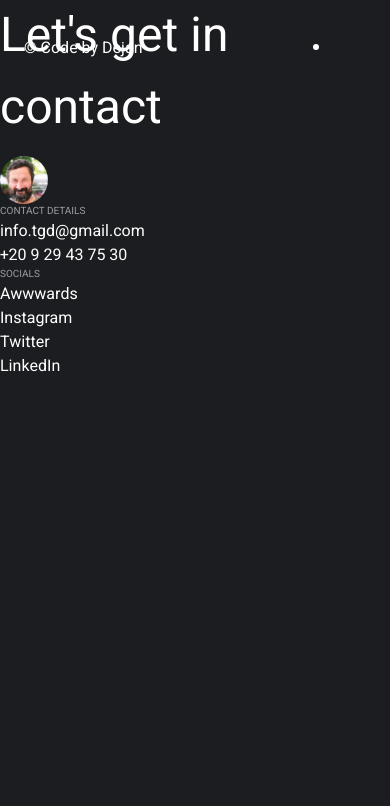
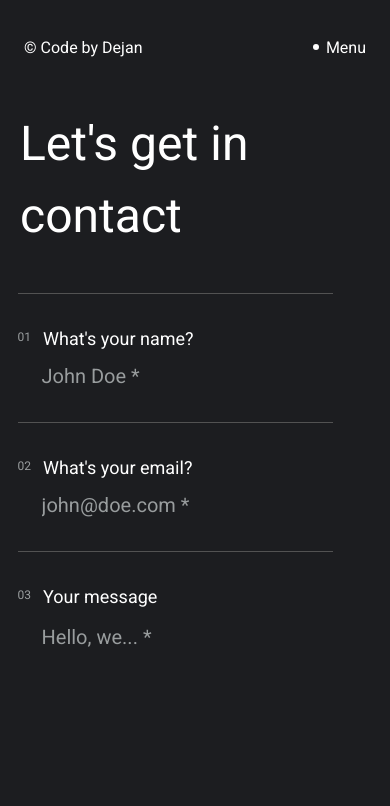
Before and after one commit to dejanheroxd/portfolio-dsn-v2, a React (Vite) app: page /contact in a window 390 px wide. Shown: the top 806 px of the page. Built offline with nearby package versions, Linux system fonts and the light colour scheme.

Commit message:
contact form responsive

```diff
--- a/package.json
+++ b/package.json
@@ -10,6 +10,7 @@
     "preview": "vite preview"
   },
   "dependencies": {
+    "@formspree/react": "^2.5.1",
     "framer-motion": "^10.16.4",
     "gsap": "^3.12.2",
     "install": "^0.13.0",
--- a/src/components/navbar/Navbar.jsx
+++ b/src/components/navbar/Navbar.jsx
@@ -119,7 +119,7 @@ export default function Navbar() {
                   className="flex flex-col gap-y-5 text-white sm:gap-y-7"
                 >
                   {navLinks.map((link) => (
-                    <li className="group/item relative">
+                    <li key={link.name} className="group/item relative">
                       <span className="invisible absolute left-[-40px] top-8 group-hover/item:visible">
                         <span
                           className="
@@ -137,7 +137,9 @@ export default function Navbar() {
                 </p>
                 <div className="flex gap-x-5 xl:gap-x-6">
                   {socialLinks.map((link) => (
-                    <a href="">{link.name}</a>
+                    <a key={link.name} href="">
+                      {link.name}
+                    </a>
                   ))}
                 </div>
               </div>
@@ -186,7 +188,9 @@ export default function Navbar() {
             </span>
             <p
               className={`${
-                location.pathname === "/" ? "text-white" : "text-dennisDark"
+                location.pathname === "/" || location.pathname === "/contact"
+                  ? "text-white"
+                  : "text-dennisDark"
               }`}
             >
               Menu
--- a/src/pages/contact/Contact.jsx
+++ b/src/pages/contact/Contact.jsx
@@ -1,33 +1,128 @@
 import React from "react";
 import Footer from "../home/FooterSec/Footer";
 import man1 from "../../assets/man1.jpg";
+import { useForm, ValidationError } from "@formspree/react";
 
 export default function Contact() {
+  const [state, handleSubmit] = useForm("xvojzoly");
+  // if (state.succeeded) {
+  //   return <p>Thanks for joining!</p>;
+  // }
   return (
     <>
-      <div className="h-[858px] bg-dennisDark">
+      <div className="h-[195vh] justify-center bg-dennisDark pt-[109px] lg:h-[155vh]">
         <div>
-          <div>
-            <div>
-              <p className="text-[48px] text-white sm:text-[70px] lg:text-[100px] xl:text-[115px] 2xl:text-[120px]">
+          <div className="sm:flex sm:justify-center">
+            <div className="w-[350px] pb-28 sm:w-[500px] md:w-[550px] lg:w-[600px] xl:w-[650px] 2xl:w-[1000px]">
+              <p className="pl-5 text-[48px] text-white sm:text-[70px] lg:pl-0 lg:text-[100px] xl:pb-36 xl:text-[115px] 2xl:text-[120px] 2xl:leading-[130px]">
                 Let's get in contact
               </p>
+              <form
+                onSubmit={handleSubmit}
+                className="flex flex-col items-center pt-10 sm:items-start"
+              >
+                <div className="flex w-[315px] flex-col border-b border-t border-neutral-600 py-8 md:w-[400px] lg:w-[500px] xl:w-[450px] xl:py-14 2xl:w-[850px]">
+                  <div className="flex gap-x-3 xl:gap-x-10">
+                    <p className="pt-[2px] text-[12px] text-dennisGray xl:text-[16px]">
+                      01
+                    </p>
+                    <label
+                      className="pb-3 text-lg text-white xl:text-2xl"
+                      htmlFor="name"
+                    >
+                      What's your name?
+                    </label>
+                  </div>
+                  <input
+                    className="bg-dennisDark pl-6 text-white placeholder:text-xl placeholder:text-dennisGray focus:outline-none xl:pl-[60px]"
+                    id="name"
+                    placeholder="John Doe *"
+                    type="firstName"
+                    name="firstName"
+                  />
+                  <ValidationError
+                    prefix="firstName"
+                    field="firstName"
+                    errors={state.errors}
+                  />
+                </div>
+                <div className="flex w-[315px]  flex-col border-b border-neutral-600 py-8 md:w-[400px]  lg:w-[500px] xl:w-[450px] xl:py-14 2xl:w-[850px]">
+                  <div className="flex gap-x-3 xl:gap-x-10">
+                    <p className="pt-[2px] text-[12px] text-dennisGray xl:text-[16px]">
+                      02
+                    </p>
+                    <label
+                      className="pb-3 text-lg text-white xl:text-2xl"
+                      htmlFor="email"
+                    >
+                      What's your email?
+                    </label>
+                  </div>
+                  <input
+                    className="bg-dennisDark pl-6 text-white placeholder:text-xl placeholder:text-dennisGray focus:outline-none xl:pl-[60px]"
+                    id="email"
+                    placeholder="john@doe.com *"
+                    type="email"
+                    name="email"
+                  />
+                  <ValidationError
+                    prefix="Email"
+                    field="email"
+                    errors={state.errors}
+                  />
+                </div>
+                <div className="relative flex w-[315px] flex-col border-b border-neutral-600 py-8 md:w-[400px]  lg:w-[500px] xl:w-[450px] xl:py-14 2xl:w-[850px]">
+                  <div className="flex gap-x-3 xl:gap-x-10">
+                    <p className="pt-[2px] text-[12px] text-dennisGray xl:text-[16px]">
+                      03
+                    </p>
+                    <label
+                      className="pb-3 text-lg text-white lg:text-2xl"
+                      htmlFor="message"
+                    >
+                      Your message
+                    </label>
+                  </div>
+                  <textarea
+                    className="h-56 bg-dennisDark pl-6 text-white placeholder:text-xl placeholder:text-dennisGray focus:outline-none xl:pl-[60px]"
+                    id="message"
+                    placeholder="Hello, we... *"
+                    name="message"
+                  />
+                  <ValidationError
+                    prefix="Message"
+                    field="message"
+                    errors={state.errors}
+                  />
+                  <button
+                    className="absolute bottom-[-72px] right-4 h-36 w-36 rounded-full bg-dennisBlue-100 text-white xl:bottom-[-104px]  xl:h-52 xl:w-52"
+                    type="submit"
+                    disabled={state.submitting}
+                  >
+                    <p className="xl:text-[18px]">Send it!</p>
+                  </button>
+                </div>
+              </form>
             </div>
-            <div>
-              <div className="ml-0 mr-[16px] mt-3 h-12 w-12 overflow-hidden rounded-full sm:ml-[-7px] sm:mr-3 sm:mt-5 sm:h-16 sm:w-16 lg:mr-4 lg:mt-6 lg:h-24 lg:w-24 xl:mt-9">
+            <div className="flex flex-col justify-center gap-y-6 pl-5 xl:h-[730px] xl:gap-y-10">
+              <div className="ml-0 mr-[16px] mt-3 h-12 w-12 overflow-hidden rounded-full sm:ml-[-7px] sm:mr-3 sm:mt-5 sm:h-16 sm:w-16 lg:mr-4 lg:mt-6 lg:h-24 lg:w-24 xl:mt-9 xl:h-32 xl:w-32">
                 <img src={man1} alt="" className="h-full w-full object-cover" />
               </div>
-              <div className="text-white">
-                <p className="text-[10px] text-dennisGray">CONTACT DETAILS</p>
-                <p>info.tgd@gmail.com</p>
-                <p>+20 9 29 43 75 30</p>
+              <div className="flex flex-col gap-y-2 text-white xl:pb-6">
+                <p className="text-[10px] font-semibold text-dennisGray xl:text-[12px]">
+                  CONTACT DETAILS
+                </p>
+                <p className="xl:text-xl">info.tgd@gmail.com</p>
+                <p className="xl:text-xl">+20 9 29 43 75 30</p>
               </div>
-              <div className="text-white">
-                <p className="text-[10px] text-dennisGray">SOCIALS</p>
-                <p>Awwwards</p>
-                <p>Instagram</p>
-                <p>Twitter</p>
-                <p>LinkedIn</p>
+              <div className="flex flex-col gap-y-2 text-white">
+                <p className="text-[10px] font-semibold text-dennisGray xl:text-[12px]">
+                  SOCIALS
+                </p>
+                <p className="xl:text-xl">Awwwards</p>
+                <p className="xl:text-xl">Instagram</p>
+                <p className="xl:text-xl">Twitter</p>
+                <p className="xl:text-xl">LinkedIn</p>
               </div>
             </div>
           </div>
```
Also changed, not shown: 1 other file (tests, documents, lock files or other folders).
